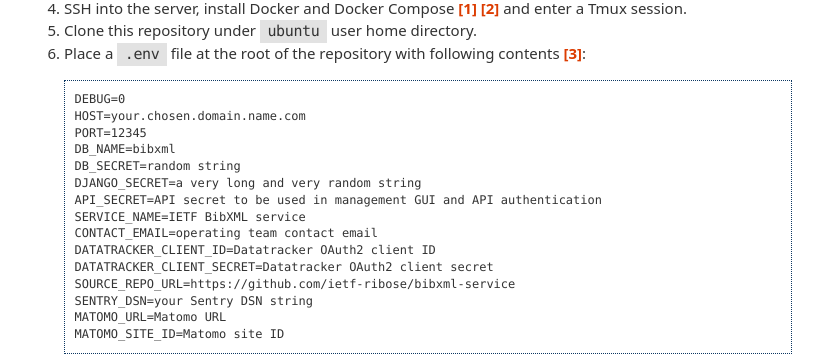
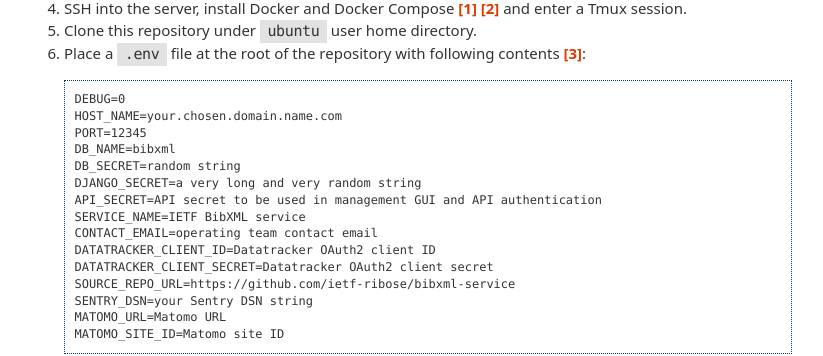
Before and after one commit to ietf-tools/bibxml-service, a Sphinx documentation site: the page built from docs/howto/run-in-production.rst, in a window 1280 px wide. Shown: the part 549-905 px from the top of the page, without its empty margins (228-1051 px from the left). Built offline with Sphinx 7.4.7, drawn with Linux system fonts in a browser that asks for light colours; pages that are not in the unit, such as notebooks, are missing from menus.

Commit message:
chore: HOST->HOST_NAME env variable
https://github.com/ietf-tools/bibxml-service/issues/308

#308

```diff
--- a/docs/howto/develop-locally.rst
+++ b/docs/howto/develop-locally.rst
@@ -58,7 +58,7 @@ Building base image
       DB_NAME=bibxml
       DB_SECRET=qwert
       DJANGO_SECRET=FDJDSLJFHUDHJCTKLLLCMNII(****#TEFF
-      HOST=localhost
+      HOST_NAME=localhost
       API_SECRET=test
       SERVICE_NAME=IETF BibXML service
       CONTACT_EMAIL=<ops contact email>
--- a/docs/howto/run-in-production.rst
+++ b/docs/howto/run-in-production.rst
@@ -31,7 +31,7 @@ on AWS infrastructure using the bundled Compose configuration.
    .. code-block:: text
 
       DEBUG=0
-      HOST=your.chosen.domain.name.com
+      HOST_NAME=your.chosen.domain.name.com
       PORT=12345
       DB_NAME=bibxml
       DB_SECRET=random string
--- a/docs/ref/env.rst
+++ b/docs/ref/env.rst
@@ -77,7 +77,7 @@ Web server
 ----------
 
 ``PRIMARY_HOSTNAME``
-    **required by Django** and (as ``HOST``) by Compose
+    **required by Django** and (as ``HOST_NAME``) by Compose
 
     Hostname used for Web GUI.
     HTTP requests with mismatching Host header will result in an error.
```
Also changed, not shown: 1 other file.
